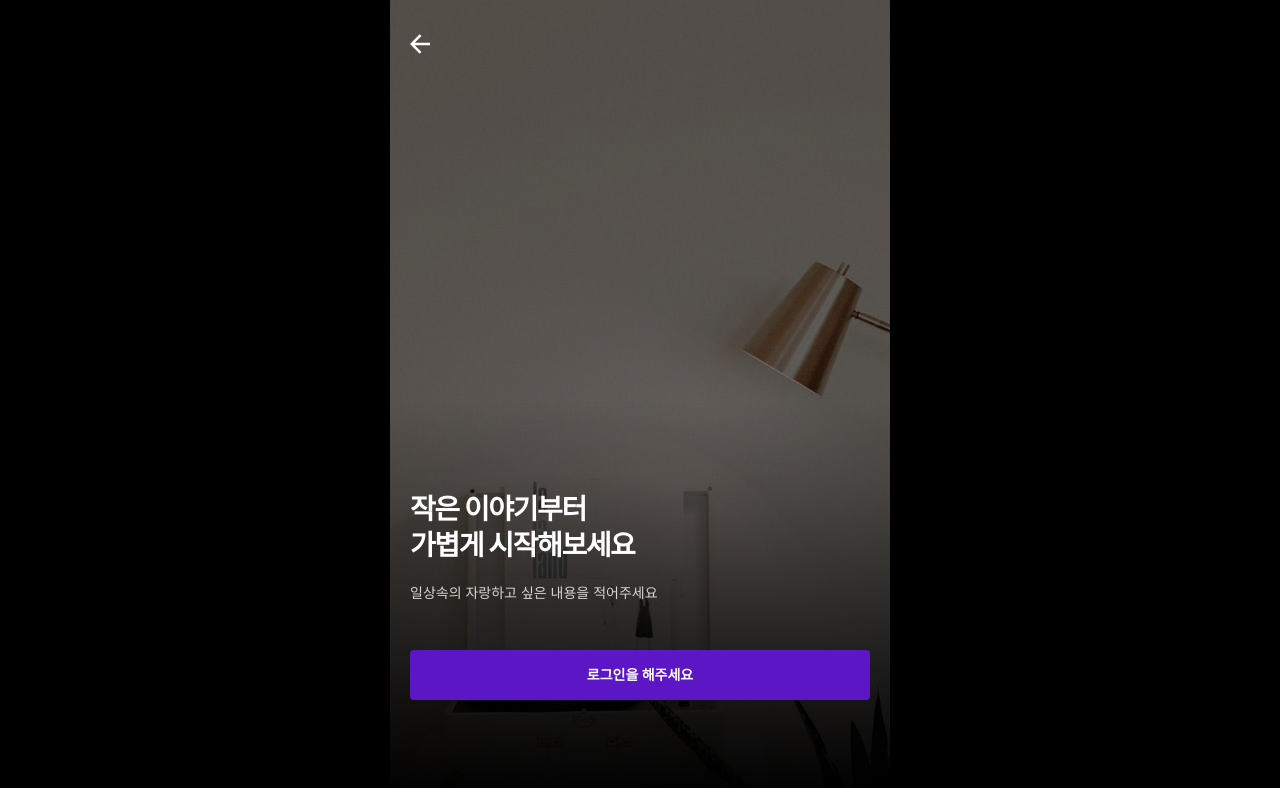
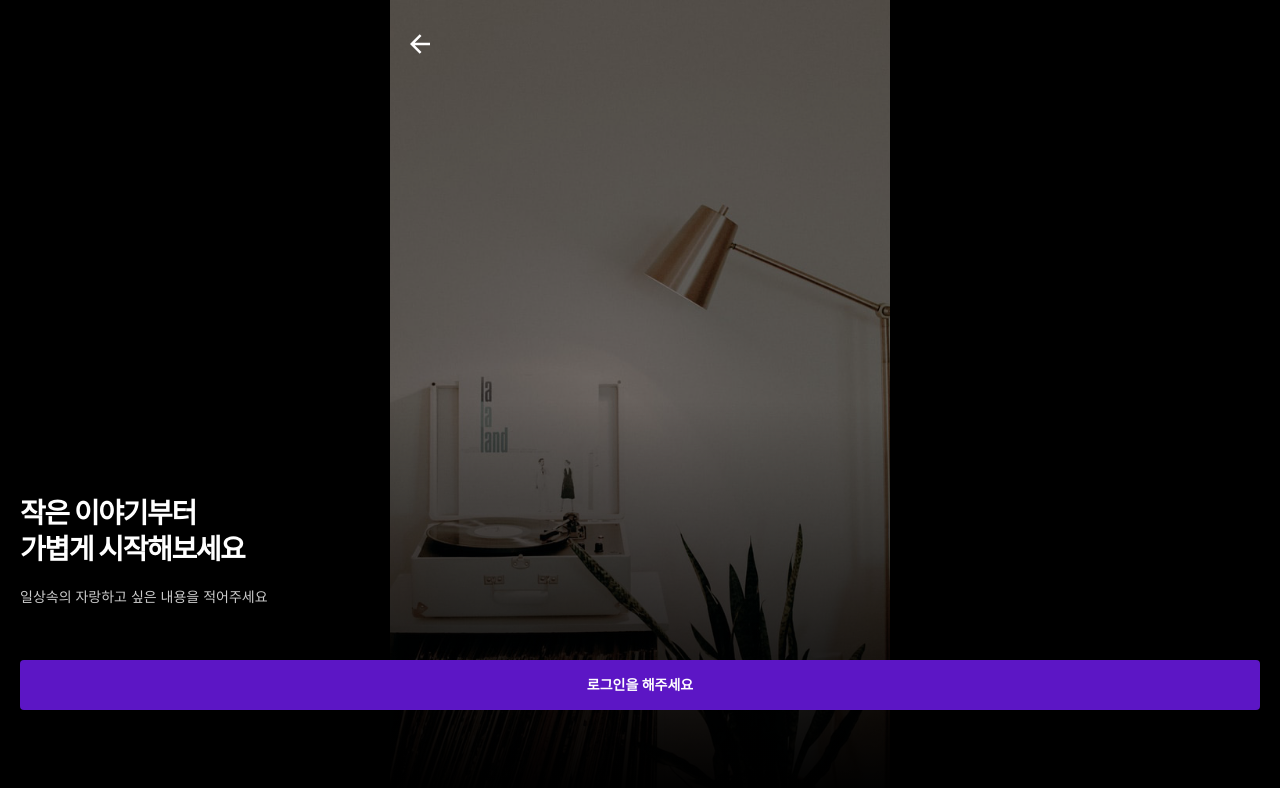
Before and after one commit to cksrlcks/showoff, a React app: page /welcome in a window 1280 px wide. Shown: the top 788 px of the page. Built offline with nearby package versions, Linux system fonts and the light colour scheme; no server answers; the database is empty.

Commit message:
파비콘추가, 웰컴페이지수정

```diff
--- a/src/assets/scss/style.scss
+++ b/src/assets/scss/style.scss
@@ -2,7 +2,6 @@
 @import "base";
 @import "color";
 @import "keyframe";
-
 #app {
     display: flex;
     flex-direction: column;
@@ -63,7 +62,41 @@
     }
 }
 .welcome {
-    position: relative;
+    height: 100vh;
+    background: url(../img/login_bg.jpg) no-repeat;
+    background-size: cover;
+    background-position: center 0;
+    overflow: hidden;
+
+    &:before {
+        content: "";
+        display: block;
+        width: 100%;
+        height: 100%;
+        background: rgba(0, 0, 0, 0.5);
+        position: absolute;
+        top: 0;
+        left: 0;
+        right: 0;
+        bottom: 0;
+        z-index: 1;
+    }
+
+    &:after {
+        content: "";
+        display: block;
+        width: 100%;
+        height: 50vh;
+        background: linear-gradient(
+            0deg,
+            rgba(0, 0, 0, 1) 0%,
+            rgba(0, 0, 0, 0) 100%
+        );
+        position: absolute;
+        left: 0;
+        bottom: 0;
+        z-index: 2;
+    }
     .back_btn {
         color: #fff;
         display: flex;
@@ -82,45 +115,18 @@
     .welcome_inner {
         position: relative;
         padding: 0 2rem;
-        background: url(../img/login_bg.jpg);
-        height: 100vh;
-        &:before {
-            content: "";
-            display: block;
-            width: 100%;
-            height: 100%;
-            background: rgba(0, 0, 0, 0.5);
-            position: absolute;
-            top: 0;
-            left: 0;
-            right: 0;
-            bottom: 0;
-            z-index: 1;
-        }
-        &:after {
-            content: "";
-            display: block;
-            width: 100%;
-            height: 50vh;
-            background: linear-gradient(
-                0deg,
-                rgba(0, 0, 0, 1) 0%,
-                rgba(0, 0, 0, 0) 100%
-            );
-            position: absolute;
-            left: 0;
-            bottom: 0;
-            z-index: 2;
-        }
     }
 
     .welcome_ment {
-        position: relative;
+        position: fixed;
         z-index: 3;
+        bottom: 4rem;
+        left: 0;
+        width: 100%;
+        transition: bottom 0.2s;
+
         .ment_inner {
-            display: flex;
-            height: 80vh;
-            align-items: flex-end;
+            padding: 0 2rem;
             padding-bottom: 4rem;
 
             .ment {
@@ -134,6 +140,7 @@
                 .sub {
                     opacity: 0.8;
                     font-size: 1.4rem;
+                    margin-bottom: 4em;
                 }
             }
         }
@@ -231,6 +238,15 @@
             border: 3px solid rgba(255, 255, 255, 0.4);
             border-top-color: #fff;
             animation: spin 1.5s linear infinite;
+        }
+    }
+
+    &.google:disabled {
+        opacity: 1;
+
+        &:before {
+            border-color: rgba(0, 0, 0, 0.2);
+            border-top-color: $primary_color;
         }
     }
 }
@@ -441,6 +457,11 @@
             background: $primary_color_hover;
         }
     }
+
+    & + .feed_item {
+        margin-top: 1.6rem;
+        border-bottom: 8px solid #161616;
+    }
 }
 
 .login_form {
--- a/src/components/login.jsx
+++ b/src/components/login.jsx
@@ -6,6 +6,7 @@ import { RiSendPlaneFill } from "react-icons/ri";
 
 const Login = ({ authService }) => {
     const [disable, setDisable] = useState(false);
+    const [googleDisable, setGoogleDisable] = useState(false);
     const navigation = useNavigate();
     const emailRef = useRef();
     const passwordRef = useRef();
@@ -39,9 +40,11 @@ const Login = ({ authService }) => {
     };
 
     const handleProviderLogin = provider => {
+        setGoogleDisable(true);
         authService
             .loginWithProvider(provider) //
             .then(() => {
+                setGoogleDisable(false);
                 navigation("/");
             });
     };
@@ -73,13 +76,14 @@ const Login = ({ authService }) => {
                         이메일로 로그인
                     </button>
                     <Link to="/reset" className="text_btn">
-                        <span>비밀번호를 잊으셧나요?</span>
+                        <span>비밀번호를 잊으셨나요?</span>
                         <span className="emp">재설정</span>
                     </Link>
                 </div>
                 <button
-                    className="cmm_btn icon google"
+                    className="cmm_btn icon google loading"
                     onClick={() => handleProviderLogin("google")}
+                    disabled={googleDisable}
                 >
                     <img src={googleIcon} className="btn_icon" alt="google" />
                     구글로 로그인
--- a/src/components/myPage.jsx
+++ b/src/components/myPage.jsx
@@ -12,7 +12,9 @@ const MyPage = ({ authService, user, myPosts }) => {
     }, [user]);
 
     const logout = () => {
-        authService.logout();
+        authService.logout(() => {
+            navigation("/");
+        });
     };
 
     return (
--- a/src/components/welcome.jsx
+++ b/src/components/welcome.jsx
@@ -1,7 +1,6 @@
-import React from "react";
+import React, { useEffect } from "react";
 import { Link, useNavigate } from "react-router-dom";
 import { RiArrowLeftLine } from "react-icons/ri";
-import Bg from "../assets/img/login_bg.jpg";
 
 const Welcome = () => {
     const navigate = useNavigate();
@@ -26,10 +25,10 @@ const Welcome = () => {
                                 일상속의 자랑하고 싶은 내용을 적어주세요
                             </div>
                         </div>
+                        <Link to="/login" className="cmm_btn">
+                            로그인을 해주세요
+                        </Link>
                     </div>
-                    <Link to="/login" className="cmm_btn">
-                        로그인을 해주세요
-                    </Link>
                 </div>
             </div>
         </div>
--- a/src/services/auth_service.js
+++ b/src/services/auth_service.js
@@ -52,8 +52,9 @@ class AuthService {
         }
     }
 
-    logout() {
+    logout(onLogOut) {
         this.firebaseAuth.signOut();
+        onLogOut();
     }
 
     async signUp(userData, onSignUp) {
```
Also changed, not shown: 1 other file (tests, documents, lock files or other folders).
